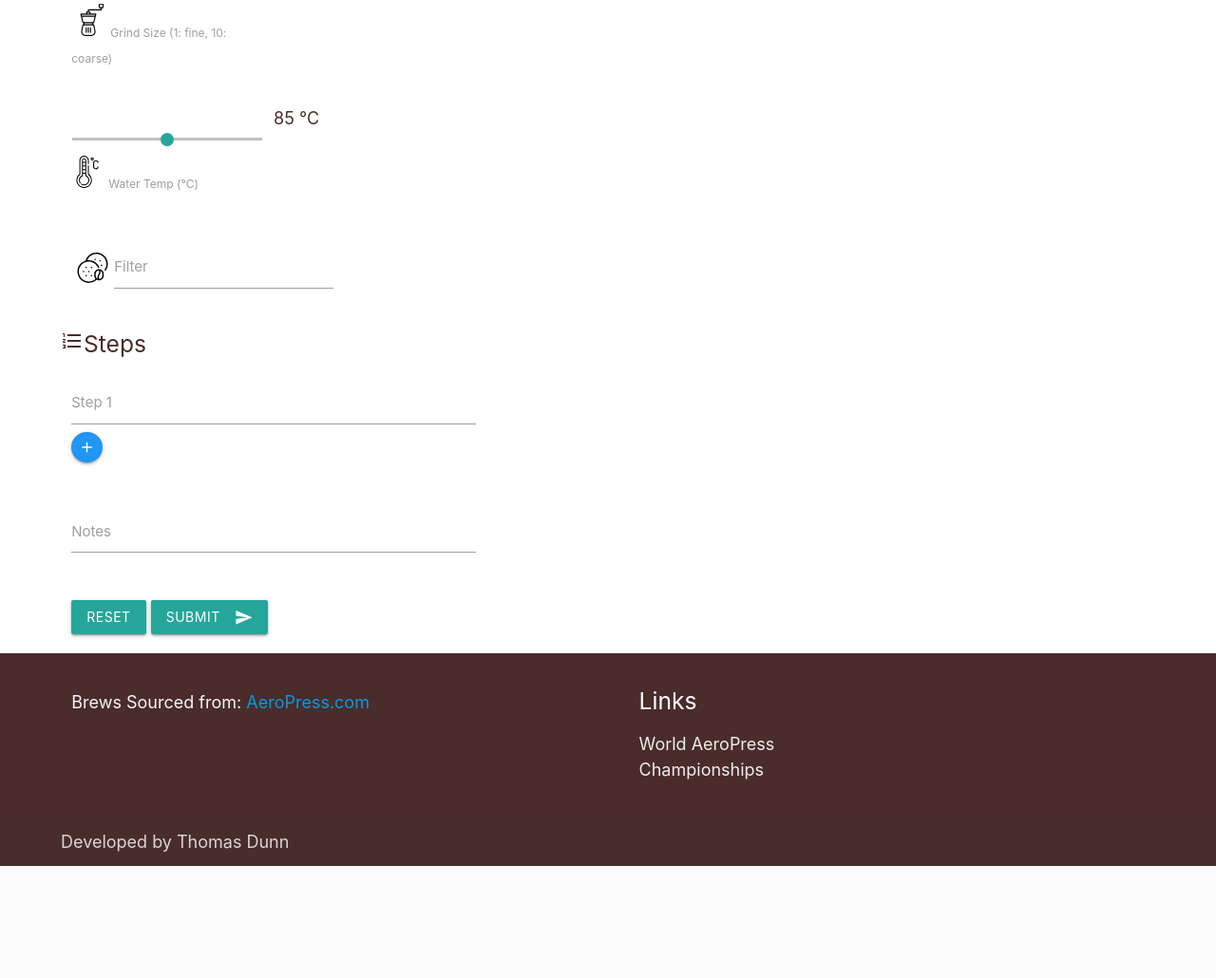
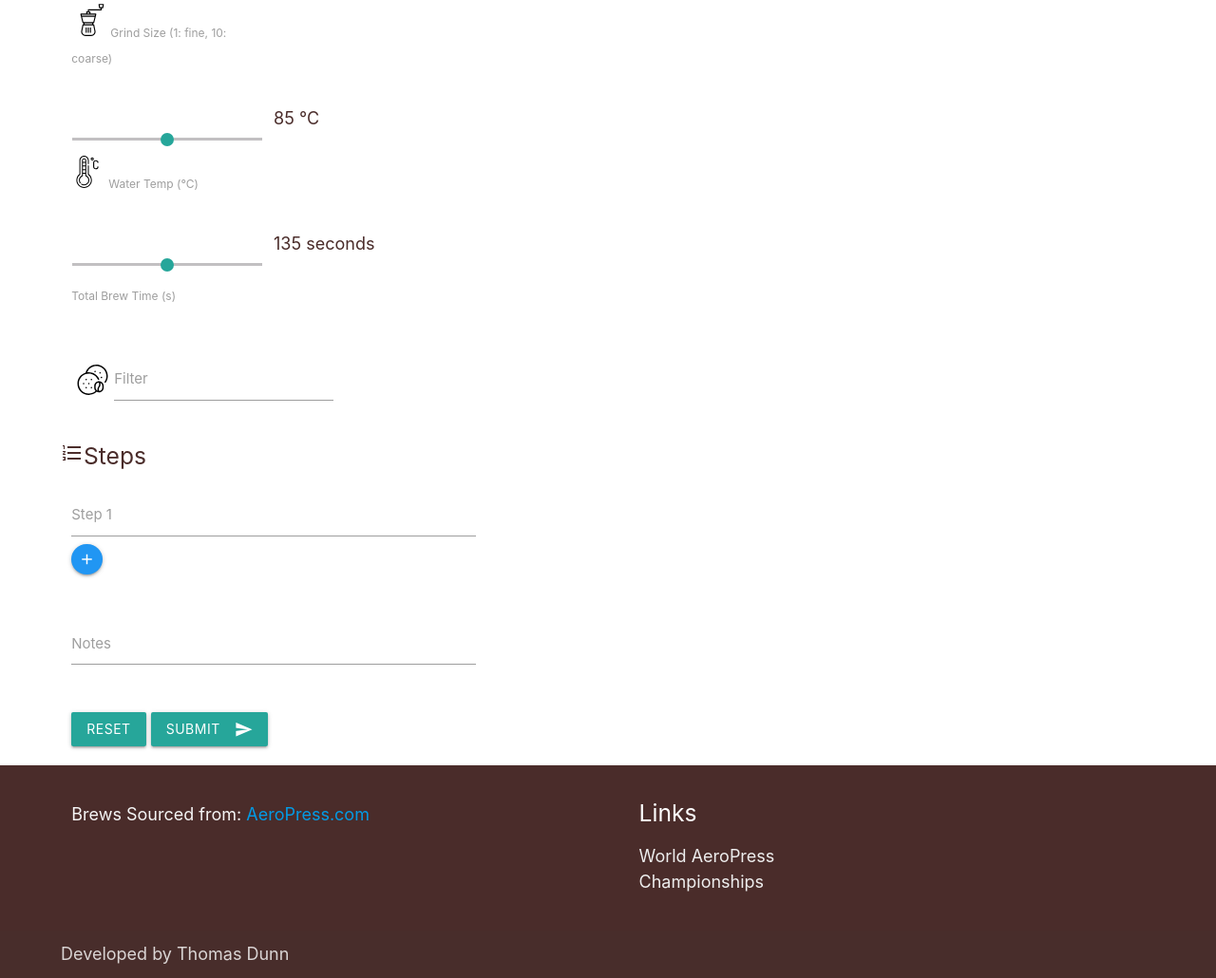
Before and after one commit to tdunn891/aeropress-hub, a Flask app: page /insert_brew in a window 1280 px wide. Shown: the part 729-1759 px from the top of the page at 95% size. Before the commit the page ends 1641 px from the top, so only its background shows below. Run offline with Flask 2, Linux system fonts and the light colour scheme; some libraries are stand-ins or nearby versions.

Commit message:
Connect slider labels to slider values in insert_brew.html

```diff
--- a/static/js/main.js
+++ b/static/js/main.js
@@ -1,9 +1,5 @@
 // shows value of slider
 function displaySliderValue(slider_name) {
-
-//   console.log(slider_name);
   var slider_name_value = $(`input[name="${slider_name}"]`).val();
-  //   console.log($(`input[name="${slider_name}"]`).val());
-//   console.log(slider_name_value);
-  $(`#${slider_name}_label`).prepend(`<span>${slider_name_value}</span>`);
+  $(`#${slider_name}_span`).text(`${slider_name_value}`);
 }
--- a/templates/insert_brew.html
+++ b/templates/insert_brew.html
@@ -48,29 +48,41 @@
       </div>
       <div class="row">
          <p class="range-field col s12 m6 l3">
-            <input type="range" id="coffee_weight_slider" name="coffee_weight" min="10" max="40" />
+            <input type="range" id="coffee_weight_slider" name="coffee_weight" min="10" max="40"
+               onclick="displaySliderValue('coffee_weight');" />
             <img src="static/images/bean.svg" alt="Coffee Beans" height="32px">
             <label for="coffee_weight_slider">Coffee Weight (g)</label>
             <!-- var weight = $('input[name=coffee_weight]').val(); -->
-            <div id="coffee_weight_label"> grams</div>
+            <div id="coffee_weight_label"><span id="coffee_weight_span"></span> grams</div>
 
          </p>
       </div>
       <div class="row">
          <p class="range-field col s12 m6 l3">
-            <input type="range" id="grind_size_slider" name="grind_size" min="1" max="10" />
+            <input type="range" id="grind_size_slider" name="grind_size" min="1" max="10"
+               onclick="displaySliderValue('grind_size');" />
             <img src="static/images/grinder.svg" alt="Coffee Grinder" height="36px">
             <label for="grind_size_slider">Grind Size (1: fine, 10: coarse)</label>
-            <div id="grind_size_label">/10</div>
+            <div id="grind_size_label"><span id="grind_size_span"></span>/10</div>
          </p>
       </div>
       <div class="row">
          <p class="range-field col s12 m6 l3">
-            <input type="range" id="Water Temp" name="water_temp" min="70" max="100" />
+            <input type="range" id="Water Temp" name="water_temp" min="70" max="100"
+               onclick="displaySliderValue('water_temp');" />
             <img src="static/images/thermometer.svg" alt="Thermomenter" height="34px">
             <!-- <i class="fas fa-thermometer-three-quarters"></i> -->
             <label for="water_temp_slider">Water Temp (°C)</label>
-            <div id="water_temp_label"> °C</div>
+            <div id="water_temp_label"><span id="water_temp_span"></span> °C</div>
+         </p>
+      </div>
+      <div class="row">
+         <p class="range-field col s12 m6 l3">
+            <input type="range" id="brew_time" name="brew_time" min="30" max="240" step="5"
+               onclick="displaySliderValue('brew_time');" />
+            <!-- <img src="static/images/thermometer.svg" alt="Thermomenter" height="34px"> -->
+            <label for="brew_time">Total Brew Time (s)</label>
+            <div id="brew_time_label"><span id="brew_time_span"></span> seconds</div>
          </p>
       </div>
       <div class="row">
@@ -116,6 +128,10 @@
       displaySliderValue('coffee_weight');
       displaySliderValue('grind_size');
       displaySliderValue('water_temp');
+      displaySliderValue('brew_time');
    })
+
+//   $('#coffee_weight_slider').onclick(displaySliderValue('coffee_weight_slider'));
+ //  console.log('test');
 </script>
 {% endblock %}
```
